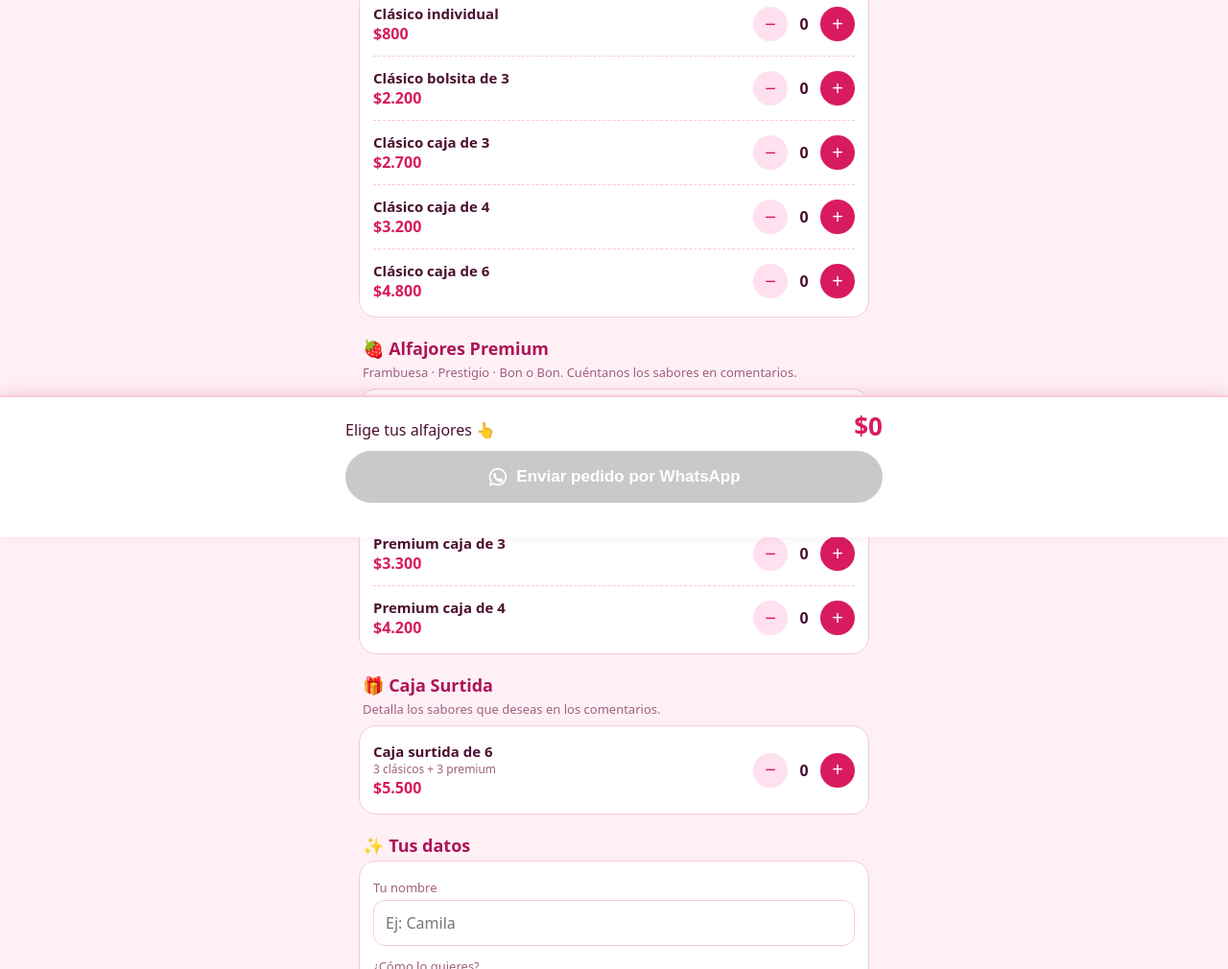
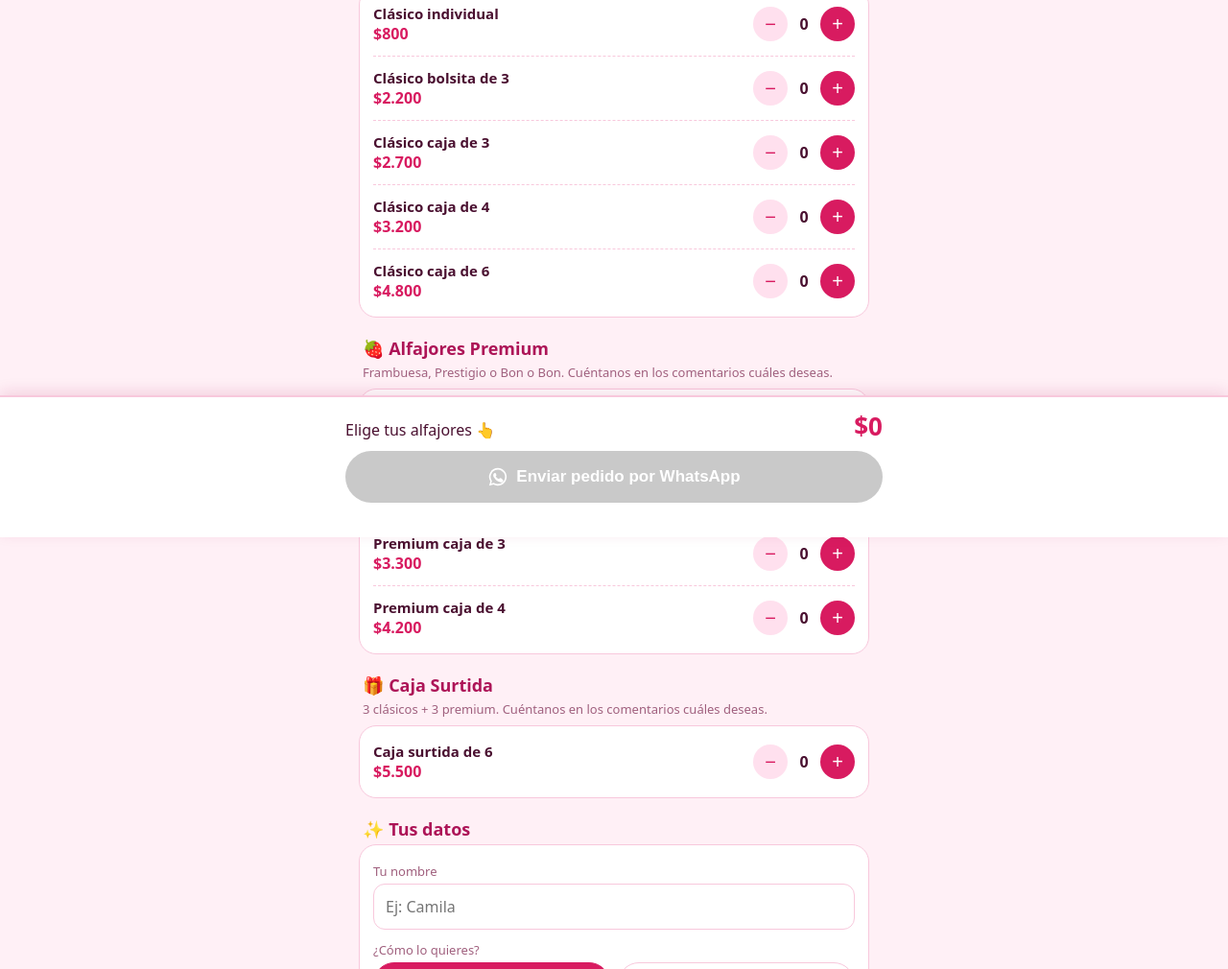
Before and after one commit to Jonhv19/FrancaAlfajoria, a plain HTML site: page index.html in a window 1280 px wide. Shown: the part 240-1250 px from the top of the page at 96% size. Drawn offline with Linux system fonts and the light colour scheme.

Commit message:
Add files via upload

```diff
--- a/index.html
+++ b/index.html
@@ -87,9 +87,9 @@ const CATALOGO = [
   {t:'🍫 Alfajores Clásicos', nota:'Bañados en chocolate negro o blanco. Cuéntanos en los comentarios cuál deseas.', items:[
     ['c1','Clásico individual',800],['c3b','Clásico bolsita de 3',2200],['c3c','Clásico caja de 3',2700],
     ['c4','Clásico caja de 4',3200],['c6','Clásico caja de 6',4800]]},
-  {t:'🍓 Alfajores Premium', nota:'Frambuesa · Prestigio · Bon o Bon. Cuéntanos los sabores en comentarios.', items:[
+  {t:'🍓 Alfajores Premium', nota:'Frambuesa, Prestigio o Bon o Bon. Cuéntanos en los comentarios cuáles deseas.', items:[
     ['p1','Premium individual',1000],['p3b','Premium bolsita de 3',2700],['p3c','Premium caja de 3',3300],['p4','Premium caja de 4',4200]]},
-  {t:'🎁 Caja Surtida', nota:'Detalla los sabores que deseas en los comentarios.', items:[['s6','Caja surtida de 6',5500,'3 clásicos + 3 premium']]},
+  {t:'🎁 Caja Surtida', nota:'3 clásicos + 3 premium. Cuéntanos en los comentarios cuáles deseas.', items:[['s6','Caja surtida de 6',5500]]},
 ];
 const $=s=>document.querySelector(s);
 const fmt=n=>'$'+n.toLocaleString('es-CL');
@@ -131,7 +131,7 @@ $('#enviar').onclick=()=>{
     '🧁 *Pedido:*',...lineas,'',
     `💰 *Total: ${fmt(tot)}*`+(entrega==='Despacho'?' (+ despacho por confirmar)':''),'',
     `🚚 *Entrega:* ${entrega}`+(entrega==='Despacho'?`\n📍 *Dirección:* ${dir}`:''),
-    `📅 *Para:* ${f}`+($('#hora').value?` a las ${$('#hora').value}`:''),
+    `📅 *Para:* ${f} (${fecha.split('-').reverse().join('-')})`+($('#hora').value?` a las ${$('#hora').value}`:''),
     $('#coment').value.trim()?`\n📝 *Comentarios:* ${$('#coment').value.trim()}`:''
   ].join('\n').trim();
   window.location.href='https://wa.me/'+WHATSAPP+'?text='+encodeURIComponent(msg);
```
